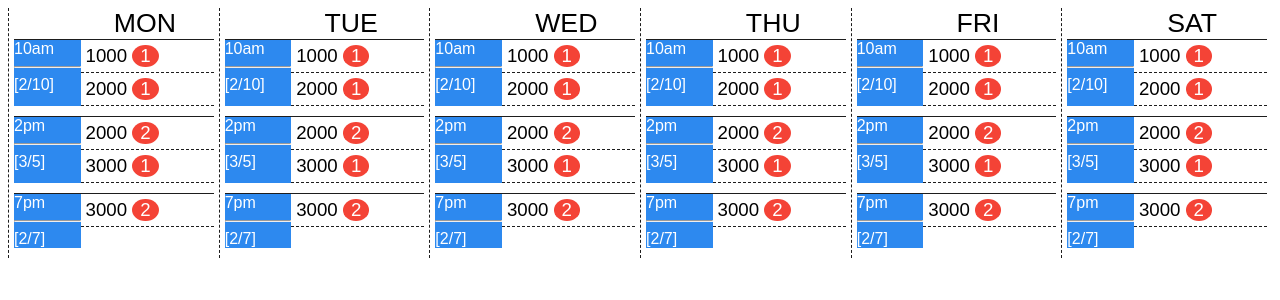
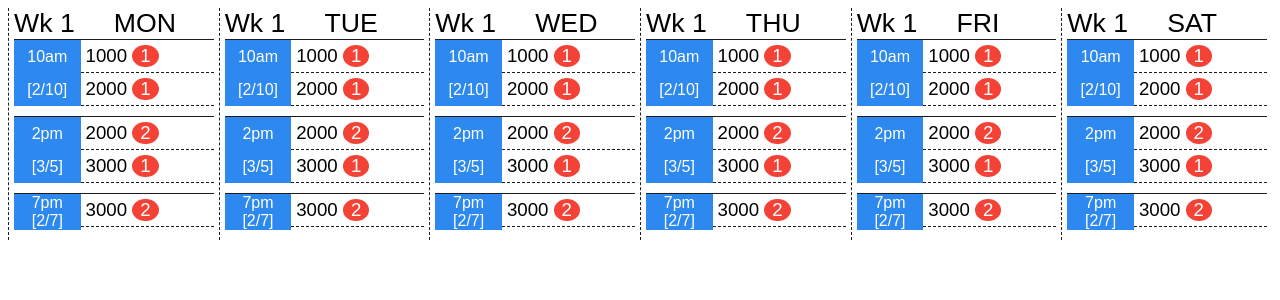
Before and after one commit to alexjwatts83/ng-dnd-test-app, an Angular app in the folder ng-dnd-test-app/: page / in a window 1280 px wide. Shown: the top 300 px of the page. Built offline with nearby package versions, Linux system fonts and the light colour scheme; what ng2-dnd would draw is missing.

Commit message:
center middle aligned some items

```diff
--- a/ng-dnd-test-app/src/app/dnd-calendar/dnd-calendar.component.css
+++ b/ng-dnd-test-app/src/app/dnd-calendar/dnd-calendar.component.css
@@ -69,10 +69,32 @@
     animation-duration: 0.4s
 }
 
+.modal {
+    text-align: center;
+    padding: 0!important;
+  }
+
+  .modal:before {
+    content: '';
+    display: inline-block;
+    height: 100%;
+    vertical-align: middle;
+    margin-right: -4px;
+  }
+
+  .modal-dialog {
+    display: inline-block;
+    text-align: left;
+    vertical-align: middle;
+  }
+
 /* Modal Content */
 .modal-content {
-    position: fixed;
-    bottom: 0;
+    /* position: fixed;
+    bottom: 0; */
+    display: inline-block;
+    text-align: left;
+    vertical-align: middle;
     background-color: #fefefe;
     /* width: 100%; */
     -webkit-animation-name: slideIn;
--- a/ng-dnd-test-app/src/app/dnd-calendar/dnd-calendar.component.html
+++ b/ng-dnd-test-app/src/app/dnd-calendar/dnd-calendar.component.html
@@ -3,8 +3,7 @@
     <div class="dnd-timeslot-details">
       <div class="flex-one">
         <div class="dnd-timeslot-details-detail">
-          <!-- Wk {{day.WeekNumber}} -->
-          &nbsp;
+          Wk {{day.WeekNumber}} &nbsp;
         </div>
       </div>
       <div class="flex-one">
@@ -13,14 +12,14 @@
     </div>
 
     <div class="dnd-time-slot" *ngFor="let timeslot of day.TimeSlots; let timeslotIndex = index">
-      <div class="dnd-timeslot-times" [ngClass]="{'show-warning': timeslot.TimeSlotsAllocated > timeslot.TimeSlotsTotal }">
-        <div>
-          {{timeslot.Time}}
+      <div class="dnd-timeslot-times" style="display: flex;flex-wrap: wrap;align-items: center;justify-content: center;" [ngClass]="{'show-warning': timeslot.TimeSlotsAllocated > timeslot.TimeSlotsTotal }">
+        <div style="border-bottom: 0px solid #1d1d1d;display: flex;justify-content: center;">
+          <div>{{timeslot.Time}}</div>
         </div>
-        <hr />
-        <div>
-
-          [<span [ngClass]="{'show-warning-red': timeslot.TimeSlotsAllocated > timeslot.TimeSlotsTotal }">{{timeslot.TimeSlotsAllocated}}</span>/{{timeslot.TimeSlotsTotal}}]
+        <div style="border: 0px solid blue;width: 100%;display: flex;justify-content: center;">
+          <div>
+            [<span [ngClass]="{'show-warning-red': timeslot.TimeSlotsAllocated > timeslot.TimeSlotsTotal }">{{timeslot.TimeSlotsAllocated}}</span>/{{timeslot.TimeSlotsTotal}}]
+          </div>
         </div>
       </div>
       <div style="flex: 2;min-height: 20px;" dnd-droppable (onDropSuccess)="transferDataSuccess($event,dayIndex,timeslotIndex)"
@@ -31,8 +30,9 @@
           </div>
         </div>
         <div *ngIf="timeslot.Customers.length > 0 && timeslot.OpenCustomers" style="border: 2px dashed crimson;margin: 2px;padding: 2px;">
-          <div>&nbsp;
-            <span title="close post codes" class="close" (click)="timeslot.OpenCustomers = false" style="color: #1d1d1d;">&times;</span>
+          <div style="display: flex;align-items: center;">
+            <span style="flex: 1;">&nbsp;Summary</span>
+            <span title="close Customer Summary" (click)="timeslot.OpenCustomers = false" style="color: #1d1d1d;font-size: 28px;font-weight: bold;">&times;</span>
           </div>
           <div *ngFor="let customer of timeslot.Customers; let customerIndex = index">
             <div class="draggle-customer" title="Click to view '{{customer.DisplayName}}' details or drag to another time" (click)="ToggleCustomerClicked($event, customerIndex)"
```
